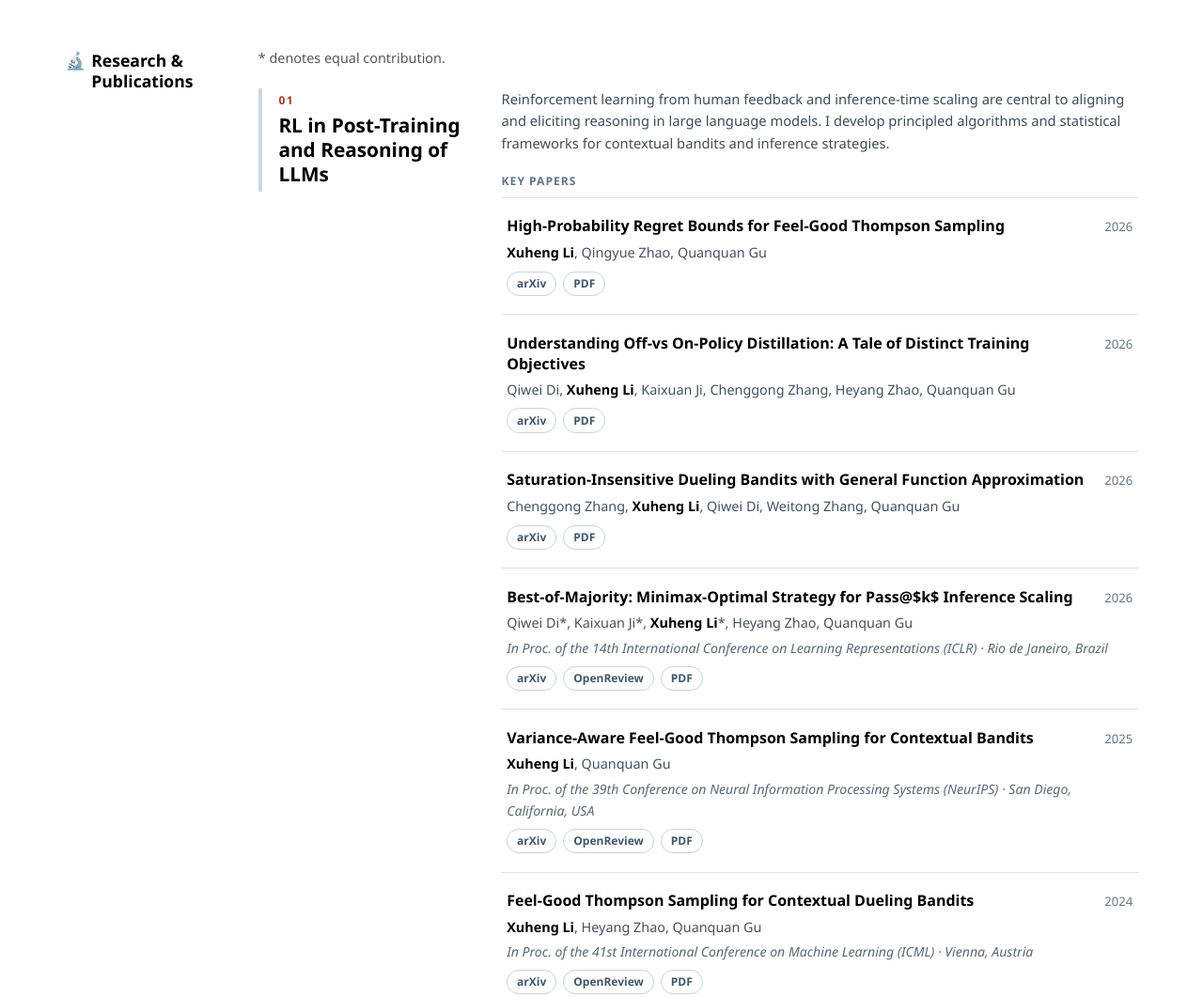
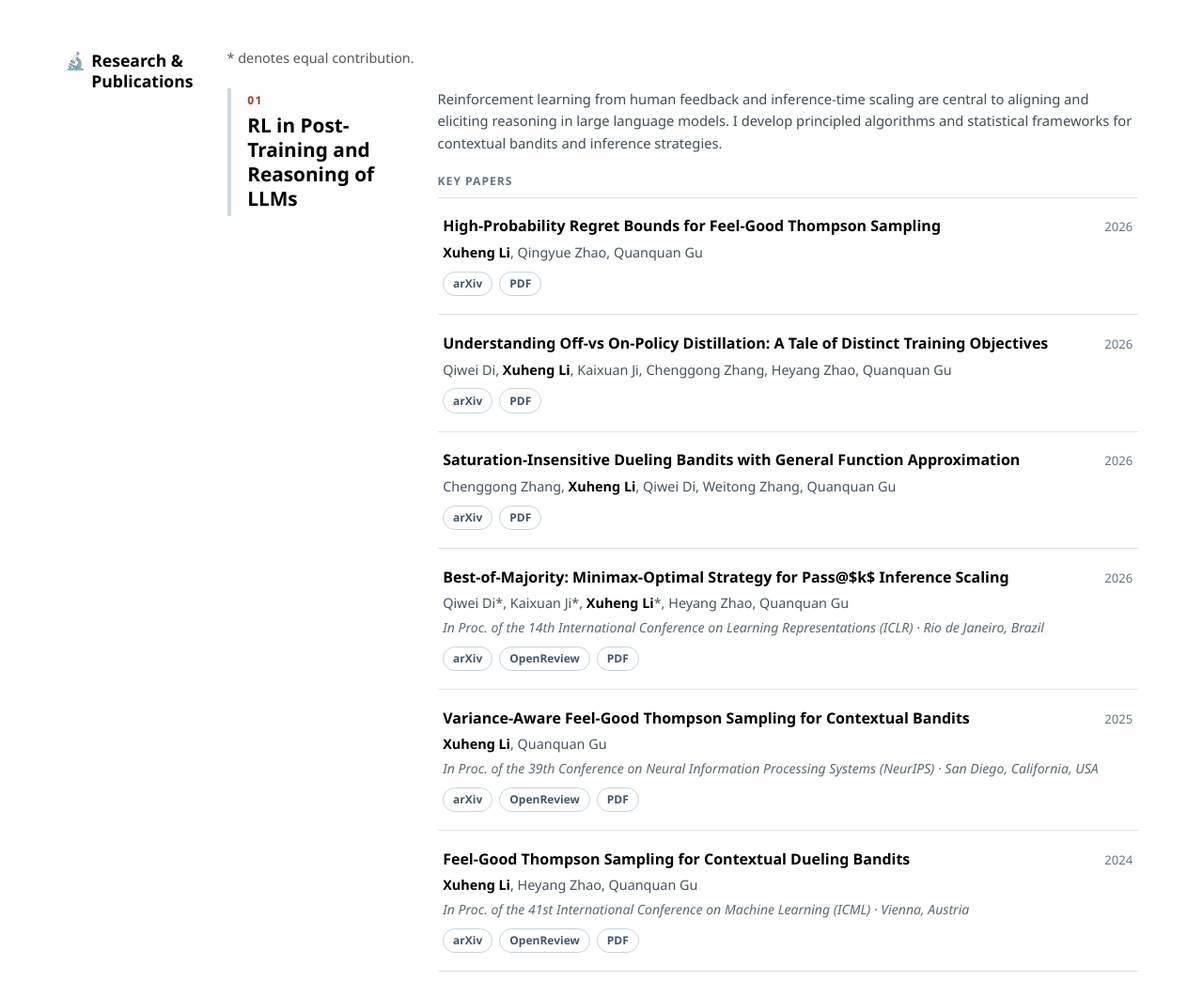
Before and after one commit to xuheng-li99/xuheng-li99.github.io, a plain HTML site: page index.html in a window 1280 px wide. Shown: the part 1010-2071 px from the top of the page at 94% size. Drawn offline with Linux system fonts and the light colour scheme.

Commit message:
Widen publication content column

```diff
--- a/index.html
+++ b/index.html
@@ -4,7 +4,7 @@
   <meta charset="UTF-8" />
   <meta name="viewport" content="width=device-width, initial-scale=1.0" />
   <title>Xuheng Li</title>
-  <link rel="stylesheet" href="style.css?v=20261116-section-titles" />
+  <link rel="stylesheet" href="style.css?v=20261116-wider-content" />
   <link rel="preload" href="publications.json?v=20261116-research-groups" as="fetch" />
 </head>
 <body>
--- a/style.css
+++ b/style.css
@@ -148,8 +148,8 @@ section {
 #research,
 #more-about-me {
   display: grid;
-  grid-template-columns: 180px minmax(0, 1fr);
-  column-gap: 1.6rem;
+  grid-template-columns: 150px minmax(0, 1fr);
+  column-gap: 1.4rem;
   align-items: start;
 }
 
@@ -423,8 +423,6 @@ section {
 .pub-item:hover,
 .pub-item:focus-within {
   transform: translateY(-4px);
-  padding-left: 0.8rem;
-  padding-right: 0.8rem;
   background: #f7fafc;
   box-shadow: 0 8px 20px rgba(44, 61, 78, 0.1);
 }
@@ -504,8 +502,8 @@ section {
    ===================================================== */
 .research-theme {
   display: grid;
-  grid-template-columns: 230px minmax(0, 1fr);
-  column-gap: 1.8rem;
+  grid-template-columns: 200px minmax(0, 1fr);
+  column-gap: 1.5rem;
   align-items: start;
   margin-bottom: 3rem;
   scroll-margin-top: calc(var(--nav-height) + 16px);
```
